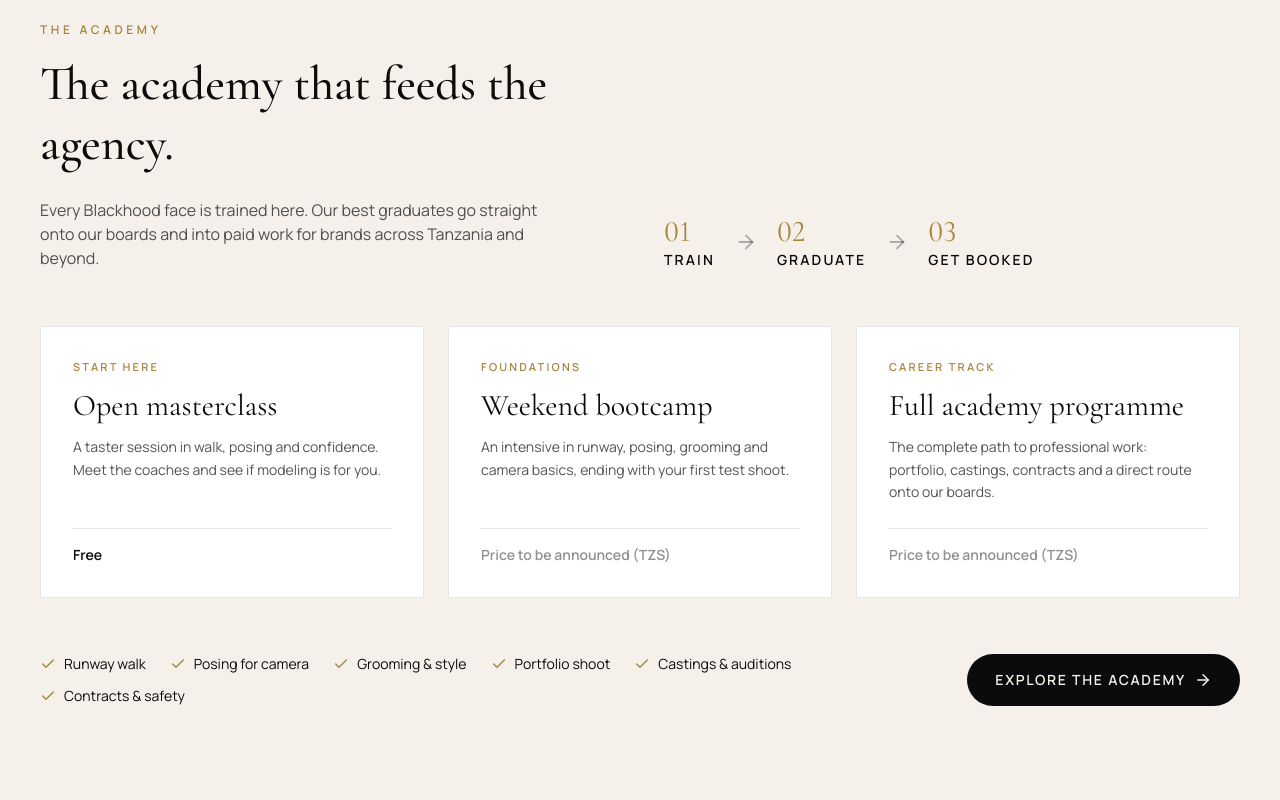
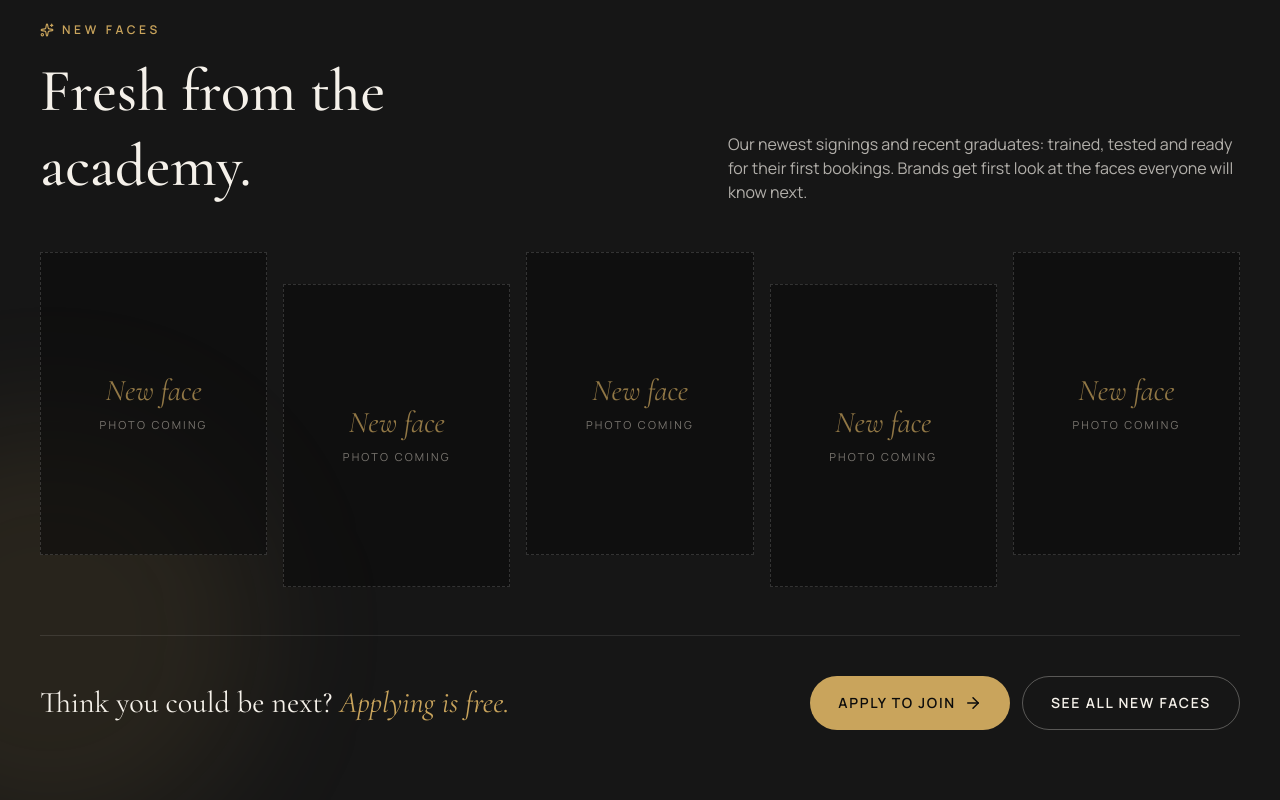
Before and after one commit to NoelHenjewele/blackhoodafrica-website, a React (Vite) app: page / in a window 1280 px wide. Shown: the part 3560-4360 px from the top of the page. Built offline with nearby package versions, Linux system fonts and the light colour scheme.

Commit message:
Homepage: New Faces section
Co-Authored-By: Claude Opus 5.5 (1M context) <noreply@anthropic.com>

```diff
--- /dev/null
+++ b/src/components/home/NewFaces.tsx
@@ -0,0 +1,88 @@
+import { Link } from 'react-router-dom'
+import { ArrowRight, Sparkles } from 'lucide-react'
+
+type NewFace = {
+  name: string
+  intake: string
+  photo?: string
+}
+
+// Fresh signings and recent academy graduates. Add real entries here as they're confirmed.
+const newFaces: NewFace[] = []
+
+const SLOTS = 5
+
+export default function NewFaces() {
+  const placeholders = Math.max(0, SLOTS - newFaces.length)
+
+  return (
+    <section className="relative overflow-hidden border-t border-white/10 bg-ink-soft">
+      <div className="pointer-events-none absolute -left-40 bottom-0 h-[420px] w-[420px] rounded-full bg-gold/10 blur-3xl" />
+
+      <div className="relative mx-auto max-w-7xl px-5 py-20 lg:px-10 lg:py-28">
+        <div className="grid gap-10 lg:grid-cols-[0.9fr_1.1fr] lg:items-end">
+          <div>
+            <p className="flex items-center gap-2 text-xs font-semibold uppercase tracking-[0.3em] text-gold">
+              <Sparkles size={14} /> New faces
+            </p>
+            <h2 className="mt-4 font-display text-4xl font-medium leading-tight sm:text-6xl">
+              Fresh from the academy.
+            </h2>
+          </div>
+          <p className="max-w-lg text-ivory/70 lg:justify-self-end">
+            Our newest signings and recent graduates: trained, tested and ready for their first bookings. Brands get
+            first look at the faces everyone will know next.
+          </p>
+        </div>
+
+        <div className="-mx-5 mt-12 flex snap-x snap-mandatory gap-4 overflow-x-auto px-5 pb-4 lg:mx-0 lg:grid lg:grid-cols-5 lg:overflow-visible lg:px-0">
+          {newFaces.map((f) => (
+            <article key={f.name} className="w-[62vw] shrink-0 snap-start sm:w-[38vw] lg:w-auto">
+              <div className="aspect-[3/4] overflow-hidden bg-ink">
+                {f.photo && <img src={f.photo} alt={f.name} loading="lazy" className="h-full w-full object-cover" />}
+              </div>
+              <h3 className="mt-4 font-display text-2xl">{f.name}</h3>
+              <p className="text-xs uppercase tracking-[0.2em] text-gold">{f.intake}</p>
+            </article>
+          ))}
+
+          {Array.from({ length: placeholders }).map((_, i) => (
+            <div key={i} className="w-[62vw] shrink-0 snap-start sm:w-[38vw] lg:w-auto">
+              <div
+                className={`grid aspect-[3/4] place-items-center border border-dashed border-white/15 bg-ink/60 text-center ${
+                  i % 2 ? 'lg:translate-y-8' : ''
+                }`}
+              >
+                <div>
+                  <p className="font-display text-3xl italic text-gold/70">New face</p>
+                  <p className="mt-2 text-[11px] uppercase tracking-[0.2em] text-stone/70">Photo coming</p>
+                </div>
+              </div>
+            </div>
+          ))}
+        </div>
+
+        <div className="mt-16 flex flex-col items-start justify-between gap-6 border-t border-white/10 pt-10 sm:flex-row sm:items-center">
+          <p className="font-display text-2xl sm:text-3xl">
+            Think you could be next? <span className="italic text-gold">Applying is free.</span>
+          </p>
+          <div className="flex flex-col gap-3 sm:flex-row">
+            <Link
+              to="/apply"
+              className="group inline-flex items-center justify-center gap-2 rounded-full bg-gold px-7 py-4 text-sm font-semibold uppercase tracking-[0.12em] text-ink transition-colors hover:bg-ivory"
+            >
+              Apply to join
+              <ArrowRight size={18} className="transition-transform group-hover:translate-x-1" />
+            </Link>
+            <Link
+              to="/talent?board=new-faces"
+              className="inline-flex items-center justify-center rounded-full border border-ivory/30 px-7 py-4 text-sm font-semibold uppercase tracking-[0.12em] hover:border-gold hover:text-gold"
+            >
+              See all new faces
+            </Link>
+          </div>
+        </div>
+      </div>
+    </section>
+  )
+}
--- a/src/pages/Home.tsx
+++ b/src/pages/Home.tsx
@@ -4,6 +4,7 @@ import { site } from '../config/site'
 import ForBrands from '../components/home/ForBrands'
 import TalentPreview from '../components/home/TalentPreview'
 import AcademyPreview from '../components/home/AcademyPreview'
+import NewFaces from '../components/home/NewFaces'
 
 export default function Home() {
   return (
@@ -67,6 +68,7 @@ export default function Home() {
 
       <ForBrands />
       <TalentPreview />
+      <NewFaces />
       <AcademyPreview />
     </>
   )
```
